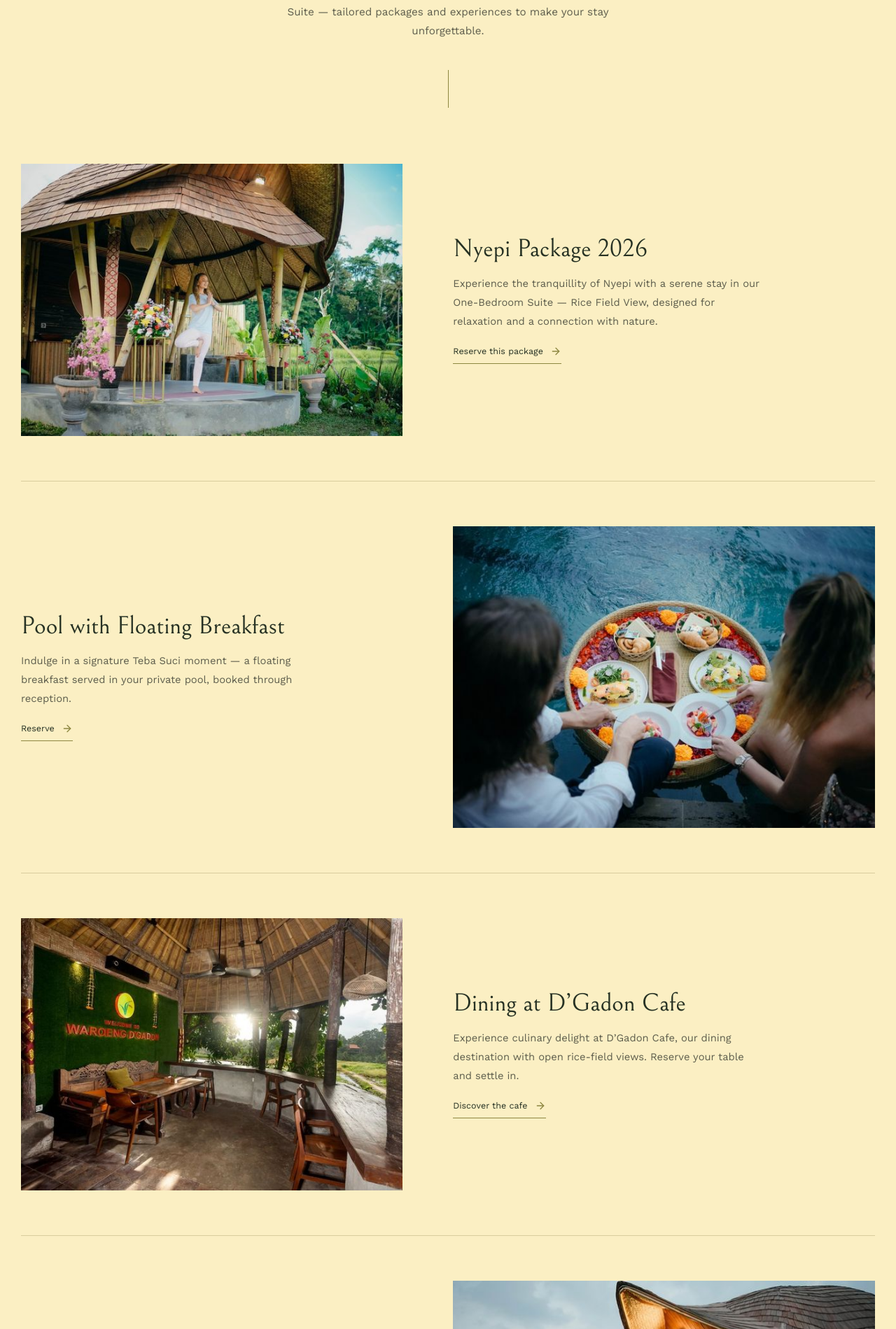
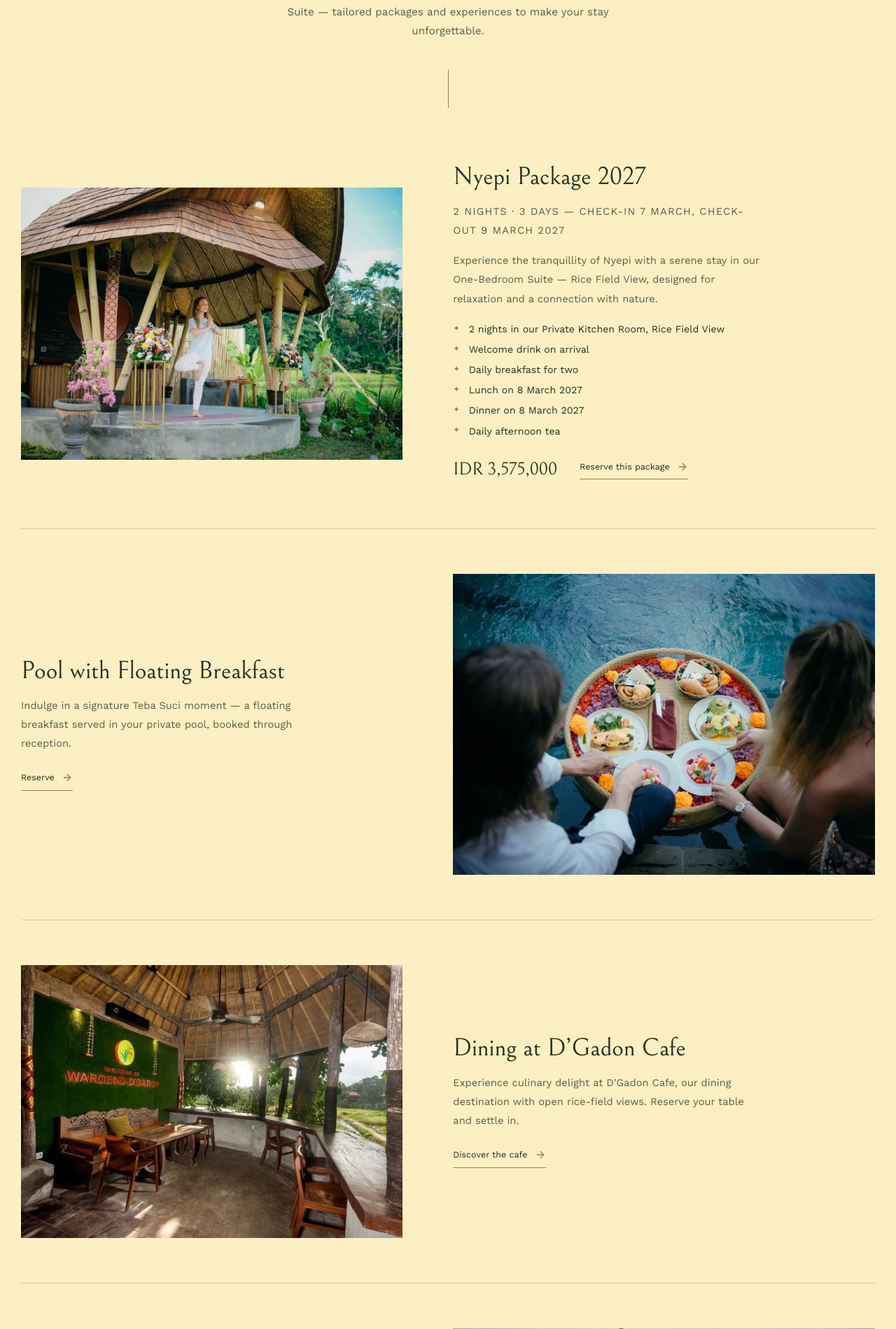
Before and after one commit to akanaradigitalsolutions-cmd/tebasucisuite, a WordPress theme: template page-templates/special-offer.php in a window 1280 px wide. Shown: the part 323-2222 px from the top of the page at 70% size. Run offline with PHP 8.4 and a stand-in for WordPress, Linux system fonts and the light colour scheme; the site name, menu and one post (Sample post) are stand-ins, and other content is empty; some libraries are stand-ins or nearby versions.

Commit message:
Update Nyepi package to 2027 with dates, inclusions and price
Special Offer: rename to "Nyepi Package 2027", add the package price
(IDR 3,575,000), the 2N/3D stay with check-in 7 March and check-out
9 March 2027, the inclusions list, and a WhatsApp reservation link.
Offer cards now support an optional date line, inclusions list and price.

Rooms intentionally show no nightly rate (dynamic rates are handled by the
booking engine). The wedding package is unchanged.

Co-Authored-By: Claude Opus 4.8 <noreply@anthropic.com>
Claude-Session: https://claude.ai/code/session_01VRAeoXrtSDRMQgVczwDsW5

```diff
--- a/assets/css/theme.css
+++ b/assets/css/theme.css
@@ -2756,6 +2756,55 @@ a.page-numbers:hover,
 	line-height: 1.85;
 }
 
+.offer-card-meta {
+	margin-top: 0.7rem;
+	color: var(--color-olive);
+	font-size: 0.72rem;
+	letter-spacing: 0.08em;
+	text-transform: uppercase;
+}
+
+.offer-includes {
+	display: grid;
+	gap: 0.5rem;
+	max-width: 48ch;
+	margin-top: 1.2rem;
+}
+
+.offer-includes li {
+	position: relative;
+	padding-left: 1.4rem;
+	font-size: 0.88rem;
+	line-height: 1.5;
+}
+
+.offer-includes li::before {
+	position: absolute;
+	left: 0;
+	top: 0.05em;
+	color: var(--color-olive);
+	content: "✦";
+	font-size: 0.72rem;
+}
+
+.offer-card-footer {
+	display: flex;
+	flex-wrap: wrap;
+	align-items: center;
+	gap: 0.75rem 2rem;
+	margin-top: 1.6rem;
+}
+
+.offer-card-footer .text-link {
+	margin-top: 0;
+}
+
+.offer-card-price {
+	font-family: var(--font-display);
+	font-size: 1.6rem;
+	color: var(--color-forest);
+}
+
 /* Responsive ------------------------------------------------------------ */
 
 @media (max-width: 1080px) {
--- a/inc/pages.php
+++ b/inc/pages.php
@@ -248,11 +248,21 @@ function tebasuci_offers_data() {
 
 	return array(
 		array(
-			'title'  => __( 'Nyepi Package 2026', 'tebasuci' ),
-			'text'   => __( 'Experience the tranquillity of Nyepi with a serene stay in our One-Bedroom Suite — Rice Field View, designed for relaxation and a connection with nature.', 'tebasuci' ),
-			'photo'  => 'gallery-08',
-			'label'  => __( 'Reserve this package', 'tebasuci' ),
-			'url'    => $booking,
+			'title'    => __( 'Nyepi Package 2027', 'tebasuci' ),
+			'text'     => __( 'Experience the tranquillity of Nyepi with a serene stay in our One-Bedroom Suite — Rice Field View, designed for relaxation and a connection with nature.', 'tebasuci' ),
+			'photo'    => 'gallery-08',
+			'price'    => __( 'IDR 3,575,000', 'tebasuci' ),
+			'meta'     => __( '2 nights · 3 days — check-in 7 March, check-out 9 March 2027', 'tebasuci' ),
+			'includes' => array(
+				__( '2 nights in our Private Kitchen Room, Rice Field View', 'tebasuci' ),
+				__( 'Welcome drink on arrival', 'tebasuci' ),
+				__( 'Daily breakfast for two', 'tebasuci' ),
+				__( 'Lunch on 8 March 2027', 'tebasuci' ),
+				__( 'Dinner on 8 March 2027', 'tebasuci' ),
+				__( 'Daily afternoon tea', 'tebasuci' ),
+			),
+			'label'    => __( 'Reserve this package', 'tebasuci' ),
+			'url'      => 'https://wa.me/6282129705341',
 		),
 		array(
 			'title'  => __( 'Pool with Floating Breakfast', 'tebasuci' ),
--- a/page-templates/special-offer.php
+++ b/page-templates/special-offer.php
@@ -32,8 +32,25 @@ tebasuci_render_page_hero(
 			<?php endif; ?>
 			<div class="offer-card-body">
 				<h2 class="offer-card-title"><?php echo esc_html( $tebasuci_offer['title'] ); ?></h2>
+				<?php if ( ! empty( $tebasuci_offer['meta'] ) ) : ?>
+					<p class="offer-card-meta"><?php echo esc_html( $tebasuci_offer['meta'] ); ?></p>
+				<?php endif; ?>
 				<p><?php echo esc_html( $tebasuci_offer['text'] ); ?></p>
-				<?php tebasuci_link( $tebasuci_offer['url'], $tebasuci_offer['label'], 'text-link' ); ?>
+
+				<?php if ( ! empty( $tebasuci_offer['includes'] ) ) : ?>
+					<ul class="offer-includes">
+						<?php foreach ( $tebasuci_offer['includes'] as $tebasuci_inc ) : ?>
+							<li><?php echo esc_html( $tebasuci_inc ); ?></li>
+						<?php endforeach; ?>
+					</ul>
+				<?php endif; ?>
+
+				<div class="offer-card-footer">
+					<?php if ( ! empty( $tebasuci_offer['price'] ) ) : ?>
+						<span class="offer-card-price"><?php echo esc_html( $tebasuci_offer['price'] ); ?></span>
+					<?php endif; ?>
+					<?php tebasuci_link( $tebasuci_offer['url'], $tebasuci_offer['label'], 'text-link' ); ?>
+				</div>
 			</div>
 		</article>
 	<?php endforeach; ?>
```
